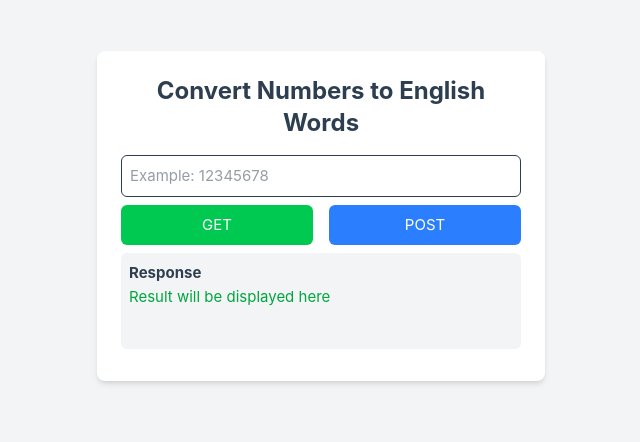
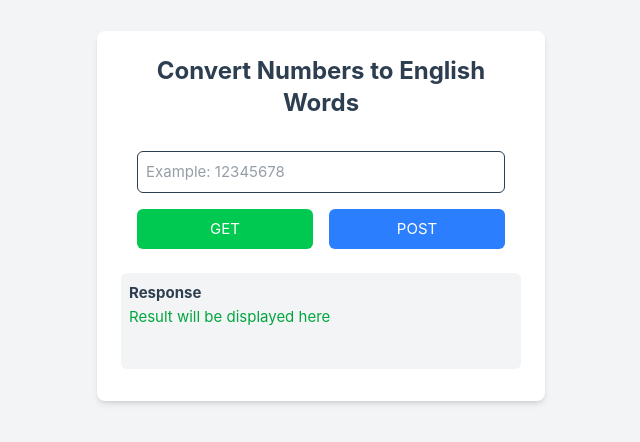
Before and after one commit to challenger-rise-it/challenger-Trellis-FE, a Vue app: page / in a window 1280 px wide. Shown: the part 184-626 px from the top of the page, without its empty margins (319-959 px from the left). Built offline with nearby package versions, Linux system fonts and the light colour scheme; the HTML template or start-up script is replaced by a standard one.

Commit message:
refactor number input

```diff
--- a/src/components/NumberInput.vue
+++ b/src/components/NumberInput.vue
@@ -1,15 +1,17 @@
 <template>
-  <div>
+  <div class="p-4">
+    <!-- Input for number with two-way binding -->
     <input
-      :value="number"
-      @input="updateNumber($event.target.value)"
+      v-model="localNumber"
       type="number"
       placeholder="Example: 12345678"
-      class="w-full p-2 border rounded-md mb-2"
+      class="w-full p-2 border rounded-md mb-4"
     />
+
+    <!-- Button Group for GET and POST Actions -->
     <div class="flex justify-between gap-4 mb-2">
-      <button @click="fetchGet" class="bg-green-500 text-white p-2 rounded-md w-1/2">GET</button>
-      <button @click="fetchPost" class="bg-blue-500 text-white p-2 rounded-md w-1/2">POST</button>
+      <button @click="handleFetch('GET')" class="bg-green-500 text-white p-2 rounded-md w-1/2">GET</button>
+      <button @click="handleFetch('POST')" class="bg-blue-500 text-white p-2 rounded-md w-1/2">POST</button>
     </div>
   </div>
 </template>
@@ -17,18 +19,54 @@
 <script>
 export default {
   props: {
-    number: String,
-    initValue: Function,
-    fetchGet: Function,
-    fetchPost: Function,
+    number: {
+      type: String,
+      required: true,
+    },
+    initValue: {
+      type: Function,
+      required: true,
+    },
+    fetchGet: {
+      type: Function,
+      required: true,
+    },
+    fetchPost: {
+      type: Function,
+      required: true,
+    },
+  },
+  data() {
+    return {
+      // Local copy of the number for v-model binding
+      localNumber: this.number,
+    };
   },
   methods: {
+    // Handle input update and emitting value
     updateNumber(value) {
-      this.$emit('update:number', value)
-      this.initValue()
+      this.$emit('update:number', value);
+      this.initValue();  // Call initValue after updating
+    },
+
+    // Handle button click for GET and POST
+    handleFetch(method) {
+      if (method === 'GET') {
+        this.fetchGet();
+      } else if (method === 'POST') {
+        this.fetchPost();
+      }
+    },
+  },
+  watch: {
+    // Watch for external changes to the 'number' prop and sync with localNumber
+    number(newValue) {
+      this.localNumber = newValue;
     },
   },
 }
 </script>
 
-<style scoped></style>
+<style scoped>
+/* Scoped styles for the component */
+</style>
```
